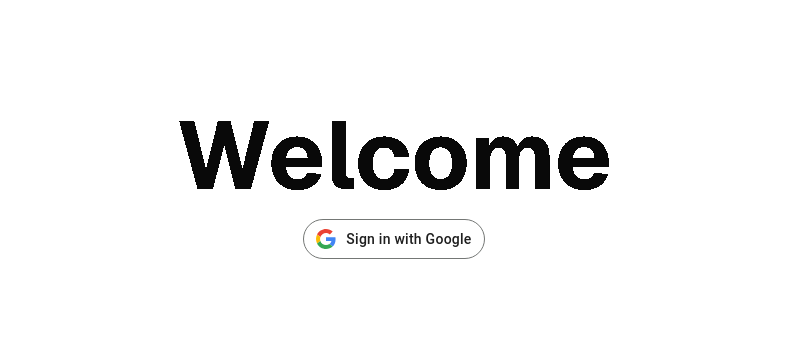
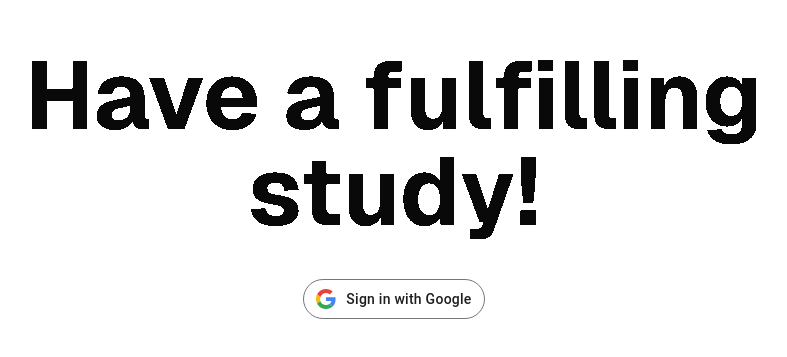
Before and after one commit to yuuki9089/learn-eng-app, a Next.js app: page /login in a window 1280 px wide. Shown: the part 217-574 px from the top of the page, without its empty margins (246-1033 px from the left). Built offline with nearby package versions, Linux system fonts and the light colour scheme; no server answers.

Commit message:
Fix: タイトルの高さ調整

```diff
--- a/app/login/page.tsx
+++ b/app/login/page.tsx
@@ -13,9 +13,8 @@ export default async function Home() {
   const session = await auth();
 
   const texts = [
-    "Welcome",
-    "LearnEngApp",
-    "Have Fun!",
+    "Welcome to LearnEngApp",
+    "Have a fulfilling study!",
   ]
 
   console.log(session);
@@ -27,10 +26,10 @@ export default async function Home() {
       ) : (
         <>
           <div className="flex-col justify-center items-center place-content-center  min-h-screen py-2 space-y-4">
-            <div className="justify-center items-center" style={{ display: "block" }}>
+            <div className="justify-center items-center py-15" style={{ display: "block" }}>
               <MorphingText className="w-full text-center" texts={texts} />
             </div>
-            <div className="flex justify-center items-center">
+            <div className="flex justify-center items-center py-15">
               <form
                 action={async () => {
                   "use server";
```
